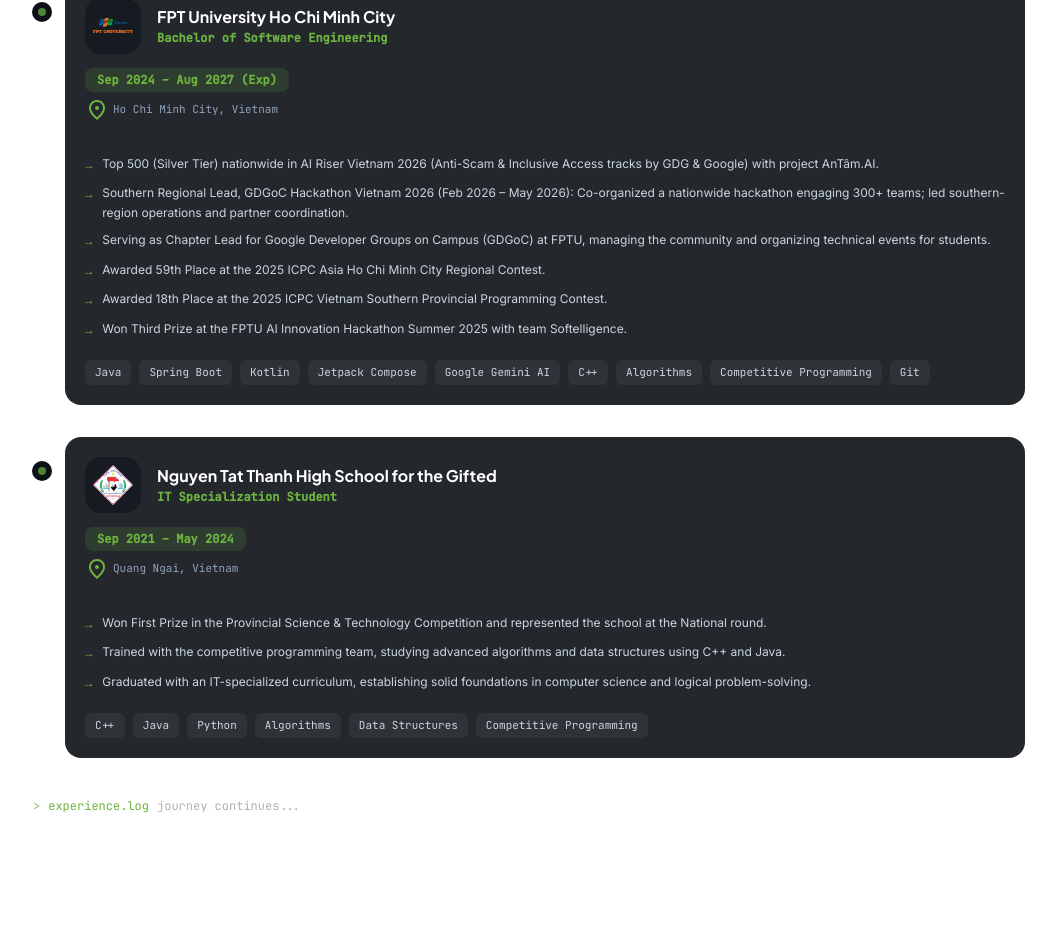
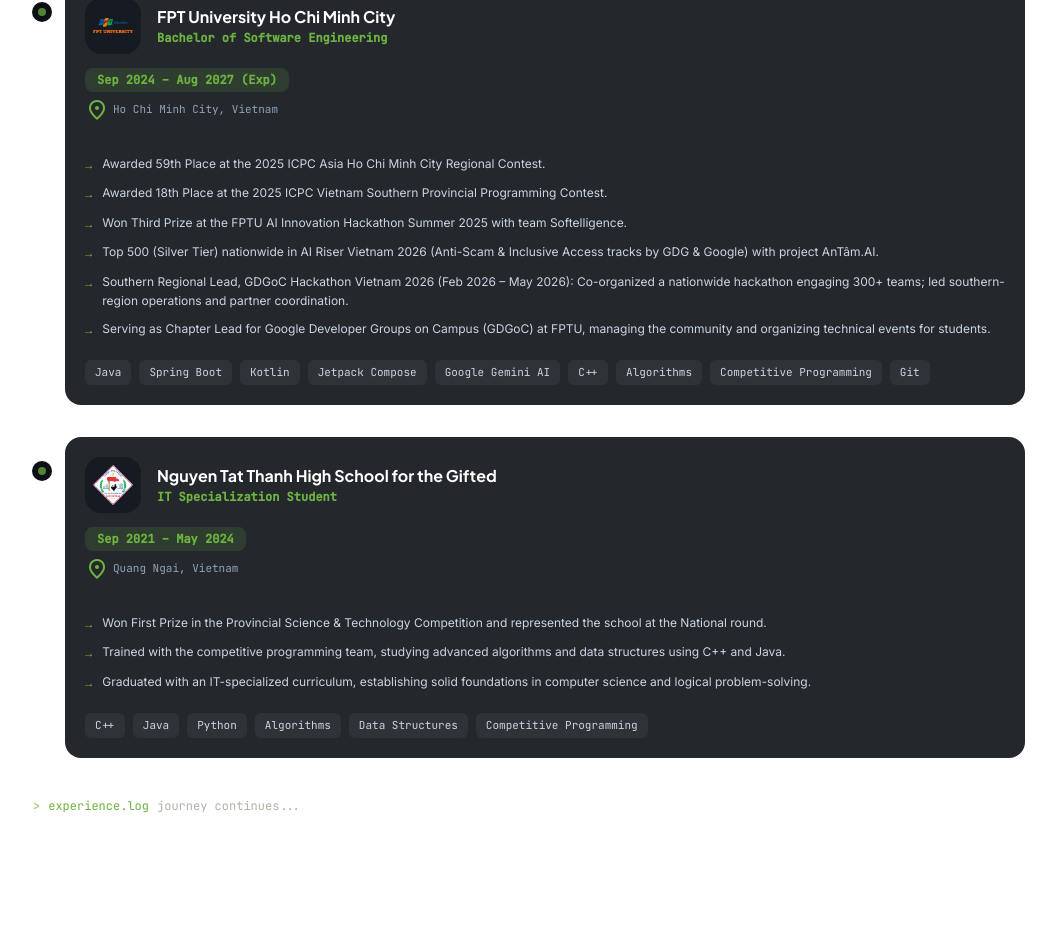
Before and after one commit to plozdev/my_portfolio, a React (Vite) app: page / in a window 1280 px wide. Shown: the part 1623-2562 px from the top of the page, without its empty margins (111-1167 px from the left). Built offline with nearby package versions, Linux system fonts and the light colour scheme.

Commit message:
Rearrange list of FPTU experience

```diff
--- a/src/sections/Experience.tsx
+++ b/src/sections/Experience.tsx
@@ -64,12 +64,12 @@
     summary:
       'Focused on software engineering fundamentals, algorithm design, and system architecture. Active in ICPC competitive programming, community leadership, and hackathons.',
     highlights: [
+      'Awarded 59th Place at the 2025 ICPC Asia Ho Chi Minh City Regional Contest.',
+      "Awarded 18th Place at the 2025 ICPC Vietnam Southern Provincial Programming Contest.",
+      'Won Third Prize at the FPTU AI Innovation Hackathon Summer 2025 with team Softelligence.',
       'Top 500 (Silver Tier) nationwide in AI Riser Vietnam 2026 (Anti-Scam & Inclusive Access tracks by GDG & Google) with project AnTâm.AI.',
       'Southern Regional Lead, GDGoC Hackathon Vietnam 2026 (Feb 2026 – May 2026): Co-organized a nationwide hackathon engaging 300+ teams; led southern-region operations and partner coordination.',
       'Serving as Chapter Lead for Google Developer Groups on Campus (GDGoC) at FPTU, managing the community and organizing technical events for students.',
-      'Awarded 59th Place at the 2025 ICPC Asia Ho Chi Minh City Regional Contest.',
-      "Awarded 18th Place at the 2025 ICPC Vietnam Southern Provincial Programming Contest.",
-      'Won Third Prize at the FPTU AI Innovation Hackathon Summer 2025 with team Softelligence.',
     ],
     technologies: ['Java', 'Spring Boot', 'Kotlin', 'Jetpack Compose', 'Google Gemini AI', 'C++', 'Algorithms', 'Competitive Programming', 'Git'],
     icon: 'domain',
```
